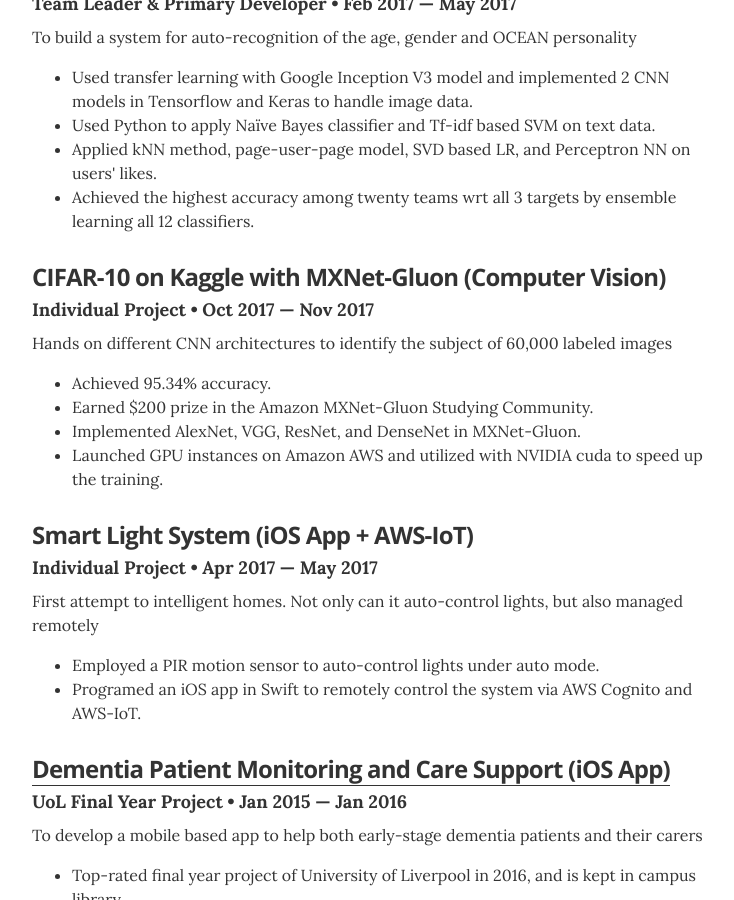
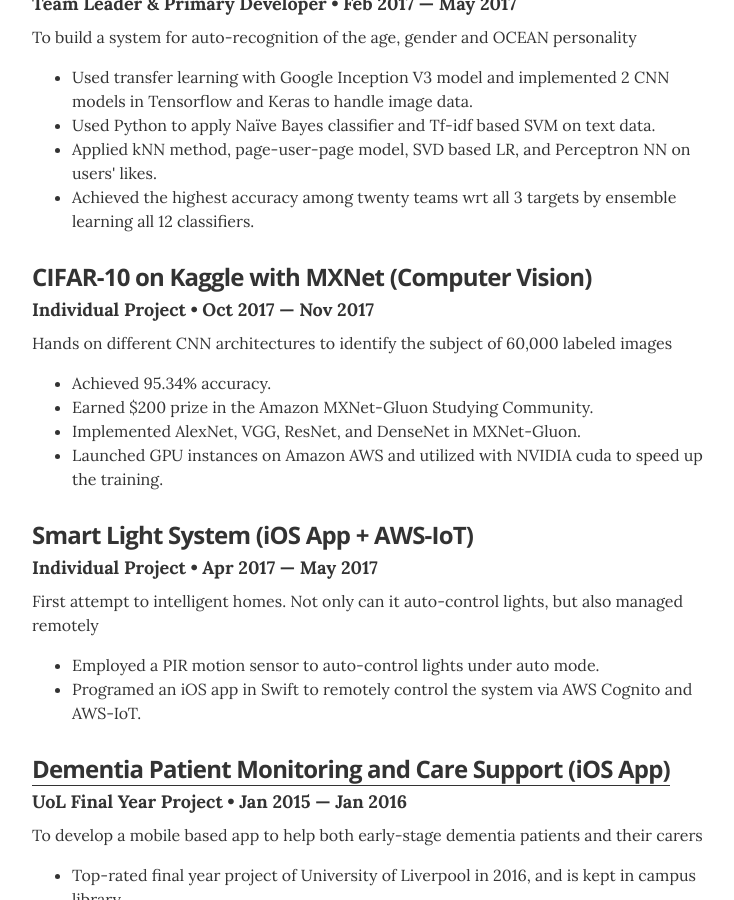
Before and after one commit to Yuyang105/Yuyang105.github.io, a Jekyll site: the page built from index.html, in a window 1280 px wide and 900 px high, scrolled down 1528 px. Shown: the whole window, without its empty margins (268-1002 px from the left). Built offline with Jekyll 4.4.1, drawn with Linux system fonts in a browser that asks for light colours.

Commit message:
Update projects.yml

```diff
--- a/_data/projects.yml
+++ b/_data/projects.yml
@@ -10,7 +10,7 @@
   details: <ul class="resume-item-list"><li>Used transfer learning with Google Inception V3 model and implemented 2 CNN models in Tensorflow and Keras to handle image data.</li><li>Used Python to apply Naïve Bayes classifier and Tf-idf based SVM on text data.</li><li>Applied kNN method, page-user-page model, SVD based LR, and Perceptron NN on users' likes.</li><li>Achieved the highest accuracy among twenty teams wrt all 3 targets by ensemble learning all 12 classifiers.</li></ul>
 
 # Cifar-10
-- project: CIFAR-10 on Kaggle with MXNet-Gluon (Computer Vision)
+- project: CIFAR-10 on Kaggle with MXNet (Computer Vision)
   role: Individual Project
   duration: Oct 2017 &mdash; Nov 2017
   description: Hands on different CNN architectures to identify the subject of 60,000 labeled images
```
